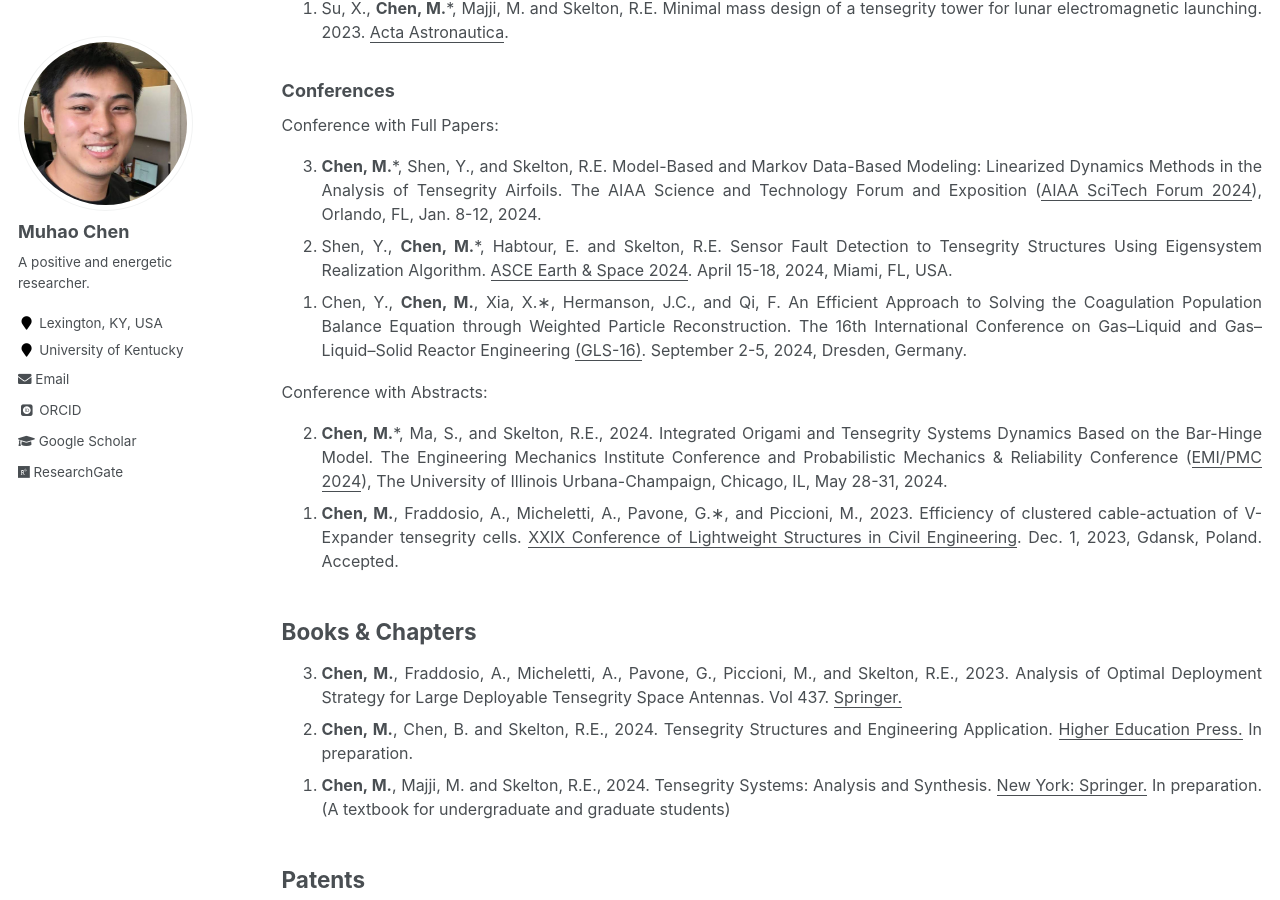
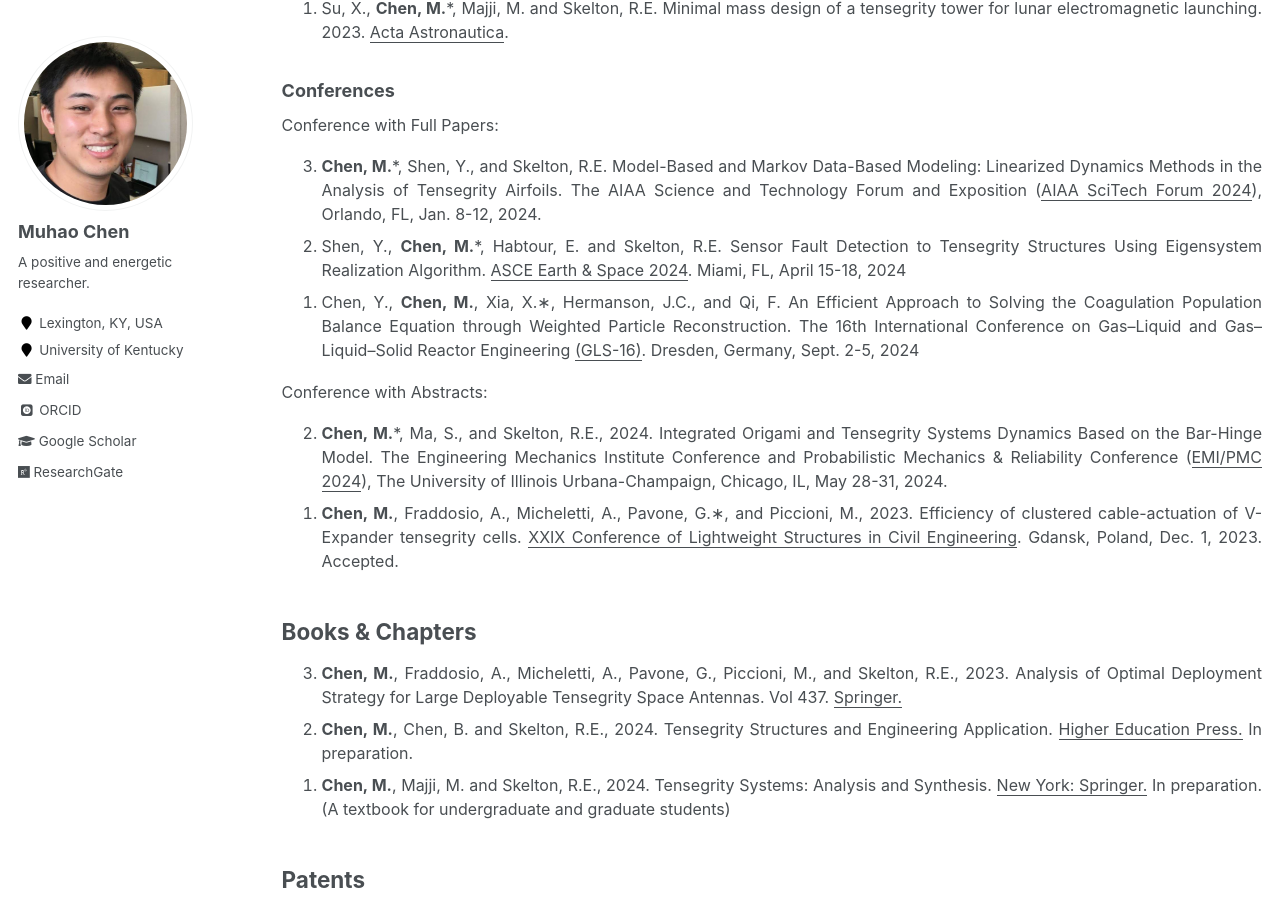
Before and after one commit to Muhao-Chen/muhao-chen.github.io, a Jekyll site: the page built from _pages/publication.md, in a window 1280 px wide and 900 px high, scrolled down 3585 px. Built offline with Jekyll 4.4.1, drawn with Linux system fonts in a browser that asks for light colours; some web fonts are replaced.

Commit message:
Update publication.md

```diff
--- a/_pages/publication.md
+++ b/_pages/publication.md
@@ -94,15 +94,15 @@ Conference with Abstracts:
 Conference with Full Papers:
 <ol reversed>
 <li><strong>Chen, M.</strong>*, Shen, Y., and Skelton, R.E. Model-Based and Markov Data-Based Modeling: Linearized Dynamics Methods in the Analysis of Tensegrity Airfoils. The AIAA Science and Technology Forum and Exposition (<u>AIAA SciTech Forum 2024</u>), Orlando, FL, Jan. 8-12, 2024.</li>
-<li>Shen, Y., <strong>Chen, M.</strong>*, Habtour, E. and Skelton, R.E. Sensor Fault Detection to Tensegrity Structures Using Eigensystem Realization Algorithm. <u>ASCE Earth & Space 2024</u>. April 15-18, 2024, Miami, FL, USA.</li>
-<li> Chen, Y., <strong>Chen, M.</strong>, Xia, X.∗, Hermanson, J.C., and Qi, F. An Efficient Approach to Solving the Coagulation Population Balance Equation through Weighted Particle Reconstruction. The 16th International Conference on Gas–Liquid and Gas–Liquid–Solid Reactor Engineering <u>(GLS-16)</u>. September 2-5, 2024, Dresden, Germany. </li>
+<li>Shen, Y., <strong>Chen, M.</strong>*, Habtour, E. and Skelton, R.E. Sensor Fault Detection to Tensegrity Structures Using Eigensystem Realization Algorithm. <u>ASCE Earth & Space 2024</u>. Miami, FL, April 15-18, 2024</li>
+<li> Chen, Y., <strong>Chen, M.</strong>, Xia, X.∗, Hermanson, J.C., and Qi, F. An Efficient Approach to Solving the Coagulation Population Balance Equation through Weighted Particle Reconstruction. The 16th International Conference on Gas–Liquid and Gas–Liquid–Solid Reactor Engineering <u>(GLS-16)</u>. Dresden, Germany, Sept. 2-5, 2024 </li>
 <!-- <li><strong>Chen, M.</strong>*, Shen, Y., and Skelton, R.E. The Optimal Dynamical Model for 3D Tensegrity Morphing Airfoils. <u>ASCE Earth & Space 2024</u>. April 15-18, 2024, Miami, FL, USA.</li> -->
 <!-- <li> <strong>Chen, M.</strong>*, Shen, Y., Skelton, R.E. The Optimal Dynamical Model for High-Dimensional Aerospace Structures. <u>ASME's International Mechanical Engineering Congress & Exposition (IMECE)</u>. New Orleans, LA, USA. Oct. 29 – Nov. 2, 2023. Accepted. </li> -->
 </ol>
 Conference with Abstracts:
 <ol reversed>
 <li><strong>Chen, M.</strong>*, Ma, S., and Skelton, R.E., 2024. Integrated Origami and Tensegrity Systems Dynamics Based on the Bar-Hinge Model. The Engineering Mechanics Institute Conference and Probabilistic Mechanics & Reliability Conference (<u>EMI/PMC 2024</u>), The University of Illinois Urbana-Champaign, Chicago, IL, May 28-31, 2024. </li>
-<li><strong>Chen, M.</strong>, Fraddosio, A., Micheletti, A., Pavone, G.∗, and Piccioni, M., 2023. Efficiency of clustered cable-actuation of V-Expander tensegrity cells. <u>XXIX Conference of Lightweight Structures in Civil Engineering</u>. Dec. 1, 2023, Gdansk, Poland. Accepted.</li>
+<li><strong>Chen, M.</strong>, Fraddosio, A., Micheletti, A., Pavone, G.∗, and Piccioni, M., 2023. Efficiency of clustered cable-actuation of V-Expander tensegrity cells. <u>XXIX Conference of Lightweight Structures in Civil Engineering</u>. Gdansk, Poland, Dec. 1, 2023.  Accepted.</li>
 </ol>
 </font>
 
```
